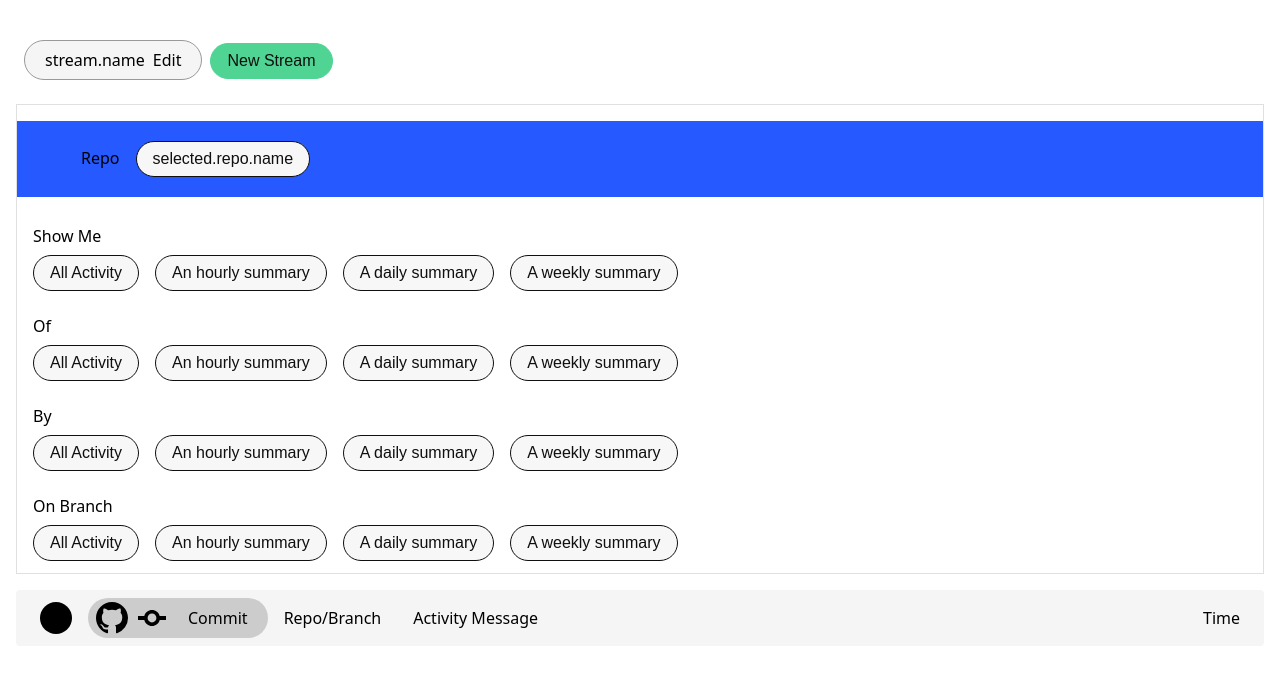
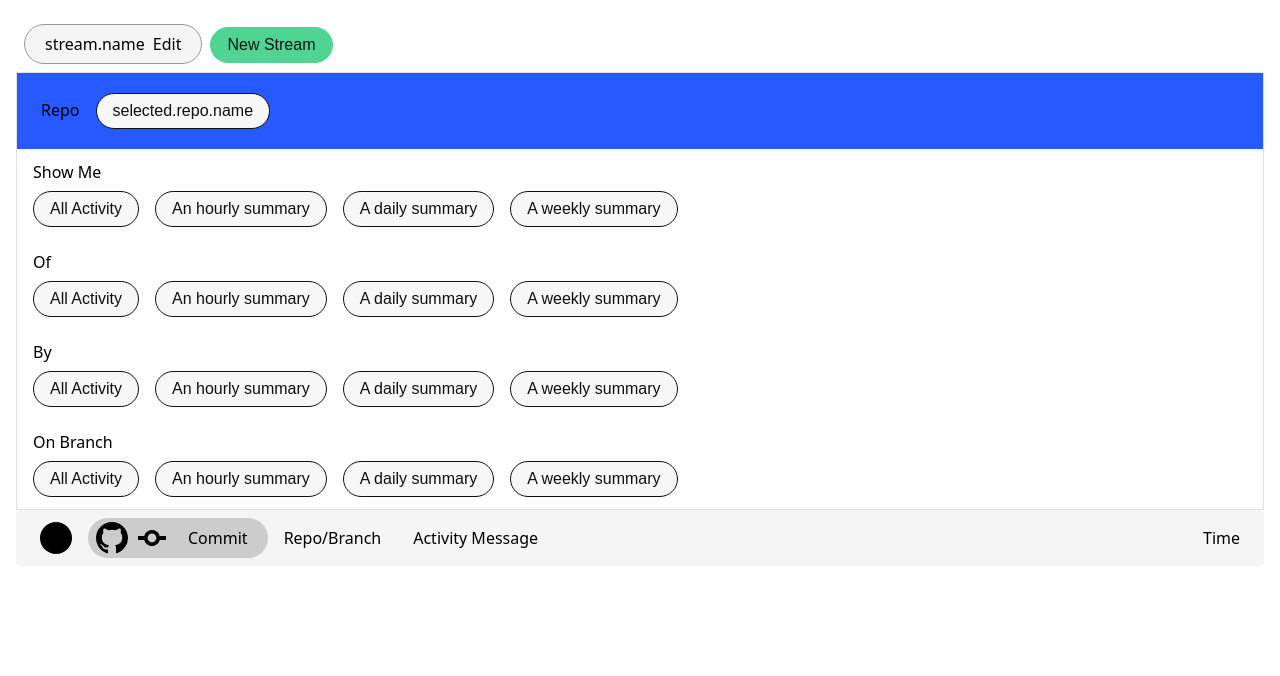
Before and after one commit to infinitescroll/archived-streams, a Next.js app: page / in a window 1280 px wide. Shown: the top 676 px of the page. Built offline with nearby package versions, Linux system fonts and the light colour scheme.

Commit message:
Updates remaining code to use template literals

```diff
--- a/components/index.js
+++ b/components/index.js
@@ -6,30 +6,27 @@ import {
   layout,
   position,
   space,
-  flexbox,
-  grid
+  flexbox
 } from 'styled-system'
 
-export const Box = styled.div(
-  {
-    listStyle: 'border-box'
-  },
-  space,
-  color,
-  layout,
-  flexbox,
-  border
-)
+export const Box = styled.div`
+  list-style: border-box;
+  ${space}
+  ${color}
+  ${layout}
+  ${flexbox}
+  ${border}
+`
 
-export const Menu = styled.ul(
-  {
-    listStyle: 'none'
-  },
-  space,
-  color,
-  layout,
-  flexbox
-)
+export const Menu = styled.ul`
+  list-style: none;
+  margin: 0;
+  padding: 0;
+  ${space}
+  ${color}
+  ${layout}
+  ${flexbox}
+`
 
 export const MenuItem = styled.li`
   ${space}
```
